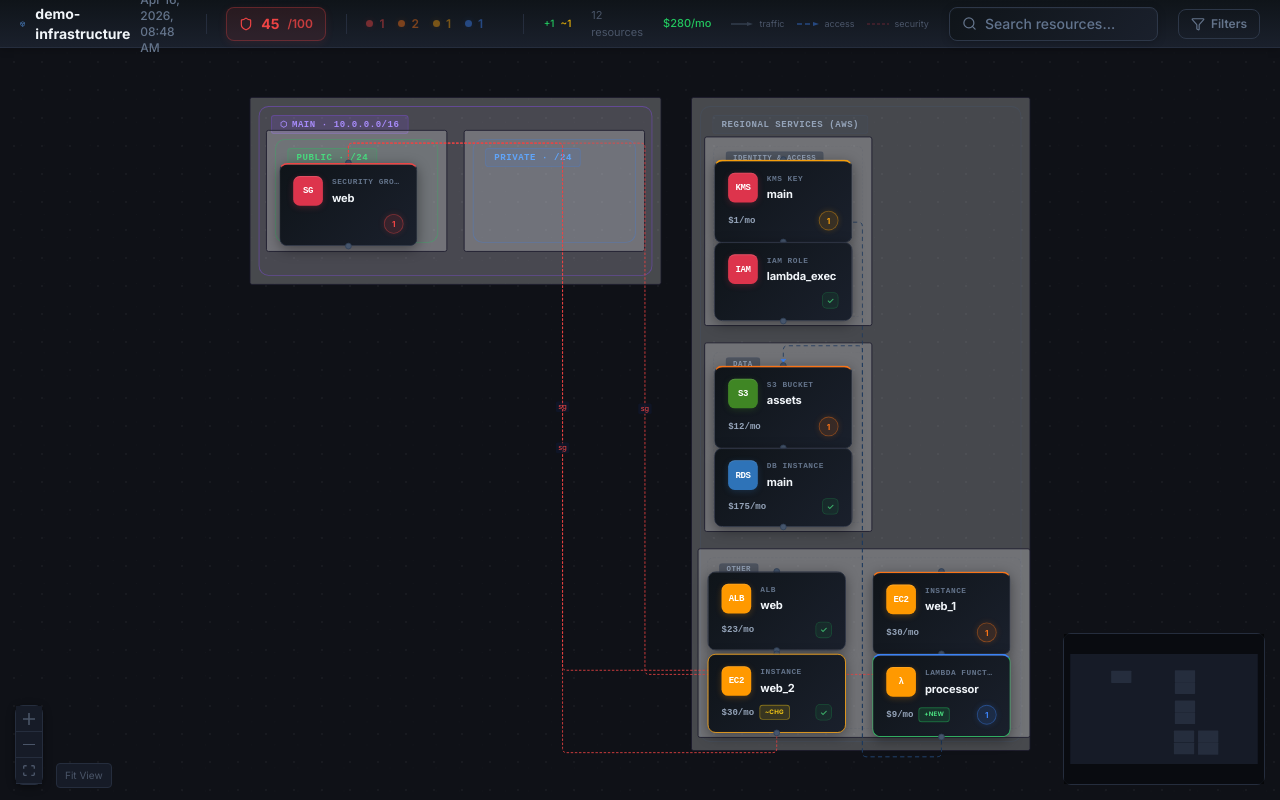
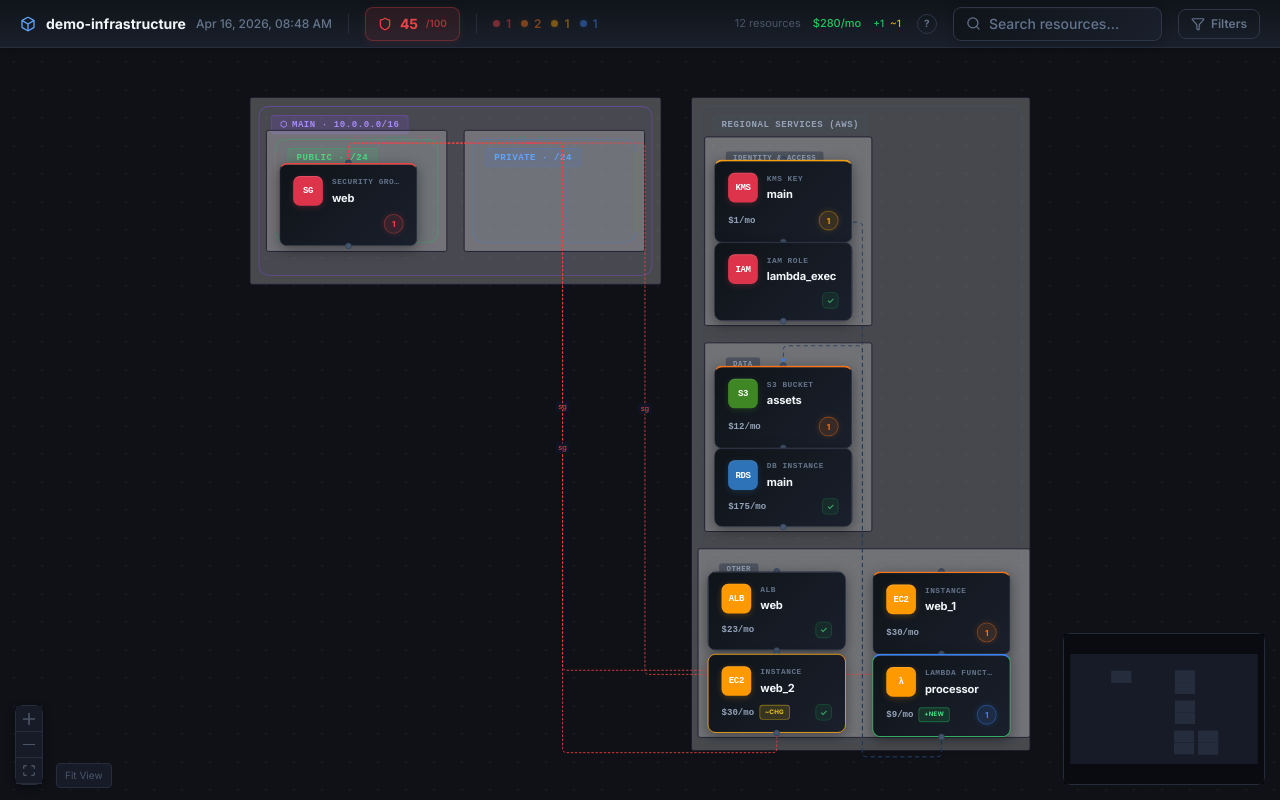
Before and after one commit to sairintechnologycom/infracanvas, a React (Vite) app in the folder viewer/: page / in a window 1280 px wide. Built offline with nearby package versions, Linux system fonts and the light colour scheme.

Commit message:
feat(viewer): tighten header with legend tooltip and metadata cluster

```diff
--- a/viewer/src/components/SummaryBar.tsx
+++ b/viewer/src/components/SummaryBar.tsx
@@ -35,7 +35,7 @@ export function SummaryBar() {
 
   return (
     <div
-      className="flex items-center gap-5 px-5 shrink-0 z-20"
+      className="flex items-center gap-4 px-5 shrink-0 z-20"
       style={{
         background: 'linear-gradient(180deg, #0f1419 0%, #1a202c 100%)',
         borderBottom: '1.5px solid #252d3d',
@@ -54,7 +54,6 @@ export function SummaryBar() {
         </span>
       </div>
 
-      {/* Separator */}
       <div className="w-px h-5" style={{ background: '#252d3d' }} />
 
       {/* Score badge */}
@@ -67,17 +66,18 @@ export function SummaryBar() {
         }}
       >
         <Shield size={14} color={scoreColor} />
-        <span className="text-sm font-bold" style={{ color: scoreColor }}>
+        <span className="text-sm font-bold" style={{ color: scoreColor, letterSpacing: '-0.02em' }}>
           {summary.score}
         </span>
-        <span className="text-xs" style={{ color: scoreColor, opacity: 0.8, fontWeight: 600 }}>/100</span>
+        <span className="text-[10px] font-semibold" style={{ color: scoreColor, opacity: 0.6 }}>
+          /100
+        </span>
       </div>
 
-      {/* Separator */}
       <div className="w-px h-5" style={{ background: '#252d3d' }} />
 
-      {/* Finding chips — dot + count */}
-      <div className="flex items-center gap-3.5">
+      {/* Severity chips — tightened cluster */}
+      <div className="flex items-center gap-2.5">
         {severityOrder.map(sev => {
           const count = summary.findings[sev] ?? 0;
           const isActive = activeSeverities.includes(sev);
@@ -111,67 +111,77 @@ export function SummaryBar() {
         })}
       </div>
 
-      {/* Spacer */}
       <div className="flex-1" />
 
-      {/* Drift counts */}
-      {(summary.drift.added > 0 || summary.drift.changed > 0 || summary.drift.deleted > 0) && (
-        <>
-          <div className="w-px h-5" style={{ background: '#252d3d' }} />
-          <div className="flex items-center gap-1.5 text-[10px] font-medium">
-            {summary.drift.added > 0 && (
-              <span style={{ color: '#22c55e' }}>+{summary.drift.added}</span>
-            )}
-            {summary.drift.changed > 0 && (
-              <span style={{ color: '#eab308' }}>~{summary.drift.changed}</span>
-            )}
-            {summary.drift.deleted > 0 && (
-              <span style={{ color: '#ef4444' }}>-{summary.drift.deleted}</span>
-            )}
-          </div>
-        </>
-      )}
-
-      {/* Resource count */}
+      {/* Metadata cluster — single group */}
+      <div className="flex items-center gap-3">
         <span className="text-[11px]" style={{ color: '#4a5568' }}>
           {summary.total_resources} resources
         </span>
-
-      {/* Cost */}
         {summary.estimated_monthly_cost > 0 && (
           <span className="text-[11px] font-medium" style={{ color: '#22c55e' }}>
             ${summary.estimated_monthly_cost.toLocaleString(undefined, { minimumFractionDigits: 0, maximumFractionDigits: 0 })}/mo
           </span>
         )}
+        {(summary.drift.added > 0 || summary.drift.changed > 0 || summary.drift.deleted > 0) && (
+          <div className="flex items-center gap-1.5 text-[10px] font-medium">
+            {summary.drift.added > 0 && <span style={{ color: '#22c55e' }}>+{summary.drift.added}</span>}
+            {summary.drift.changed > 0 && <span style={{ color: '#eab308' }}>~{summary.drift.changed}</span>}
+            {summary.drift.deleted > 0 && <span style={{ color: '#ef4444' }}>-{summary.drift.deleted}</span>}
+          </div>
+        )}
+      </div>
 
-      {/* Edge legend — actual stroke samples */}
-      <div className="flex items-center gap-3 text-[9px]" style={{ color: '#4a5568' }}>
-        <span className="flex items-center gap-1.5">
+      {/* Edge legend — behind hover "?" */}
+      <div className="relative group">
+        <button
+          className="flex items-center justify-center rounded-full text-[10px] font-bold cursor-help transition-all"
+          style={{
+            width: 20,
+            height: 20,
+            background: 'transparent',
+            border: '1.5px solid #2d3748',
+            color: '#64748b',
+          }}
+          aria-label="Edge legend"
+        >
+          ?
+        </button>
+        <div
+          className="absolute right-0 top-full mt-2 hidden group-hover:flex flex-col gap-1.5 px-3 py-2 rounded-lg z-30 text-[10px]"
+          style={{
+            background: '#0f1419',
+            border: '1.5px solid #252d3d',
+            boxShadow: '0 8px 24px rgba(0,0,0,0.6)',
+            color: '#94a3b8',
+            minWidth: 140,
+          }}
+        >
+          <span className="flex items-center gap-2">
             <svg width="22" height="6">
               <line x1="0" y1="3" x2="16" y2="3" stroke="rgba(71,85,105,0.6)" strokeWidth="1.5" />
               <polygon points="16,1 22,3 16,5" fill="rgba(71,85,105,0.6)" />
             </svg>
             traffic
           </span>
-        <span className="flex items-center gap-1.5">
+          <span className="flex items-center gap-2">
             <svg width="22" height="6">
               <line x1="0" y1="3" x2="16" y2="3" stroke="rgba(59,130,246,0.45)" strokeWidth="1.5" strokeDasharray="5 3" />
               <polygon points="16,1 22,3 16,5" fill="rgba(59,130,246,0.45)" />
             </svg>
             access
           </span>
-        <span className="flex items-center gap-1.5">
+          <span className="flex items-center gap-2">
             <svg width="22" height="6">
               <line x1="0" y1="3" x2="22" y2="3" stroke="rgba(221,52,76,0.4)" strokeWidth="1" strokeDasharray="3 2" />
             </svg>
             security
           </span>
         </div>
+      </div>
 
-      {/* Search */}
       <SearchBar />
 
-      {/* Filter toggle */}
       <button
         onClick={toggleFilterPanel}
         className="flex items-center gap-1.5 px-3 py-1.5 rounded-lg text-xs font-semibold cursor-pointer transition-all hover:border-slate-500"
```
Lines whose indentation alone changed are shown as unchanged.
